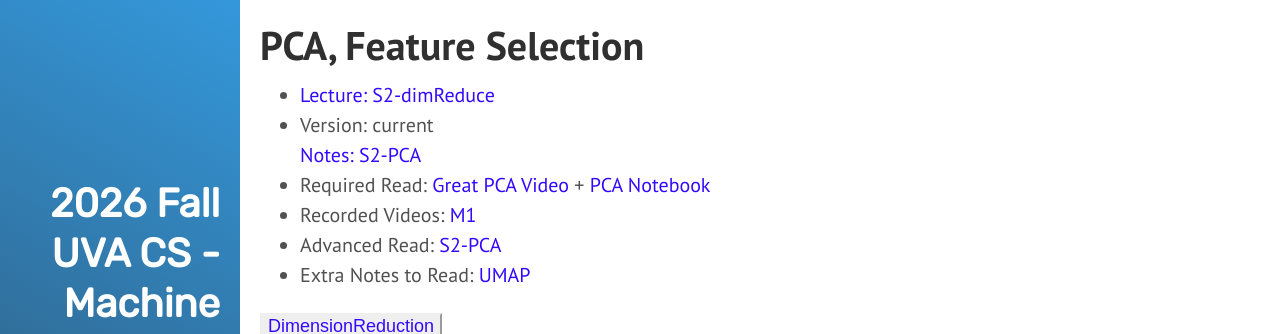
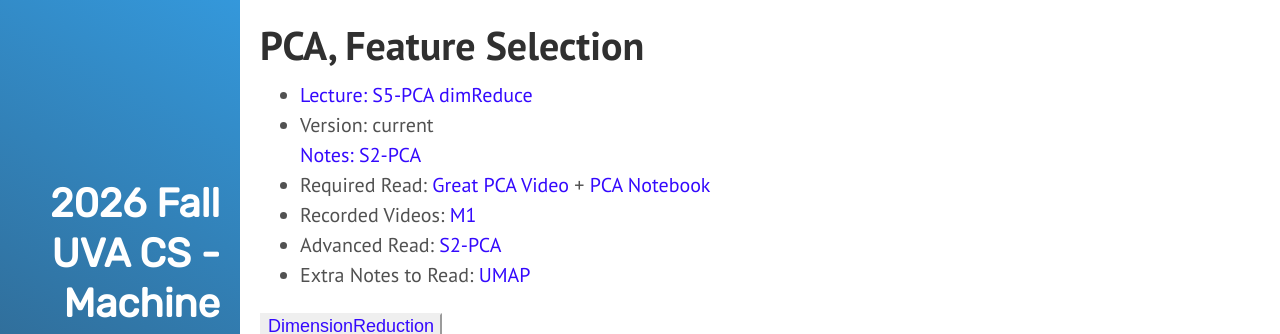
Before and after one commit to qiyanjun/2026Fall-UVA-CS-MachineLearningDeep, a Jekyll site: the page built from _contents/S5-L06-PCA.md, in a window 1280 px wide and 900 px high. Shown: the top 334 px of the window. Built offline with Jekyll 4.4.1, drawn with Linux system fonts in a browser that asks for light colours.

Commit message:
minor reordering

```diff
--- a/_contents/S2-L06-PCA.md
+++ b/_contents/S5-L06-PCA.md
@@ -2,7 +2,7 @@
 LOrder: 220
 layout: post
 title: PCA, Feature Selection
-lecture: S2-dimReduce
+lecture: S5-PCA dimReduce
 extraContent:  S2-PCA
 notes: <a href="https://www.youtube.com/watch?v=FgakZw6K1QQ&list=PLblh5JKOoLUICTaGLRoHQDuF_7q2GfuJF&index=24">Great PCA Video</a> + <a href="https://github.com/qiyanjun/2026Fall-UVA-CS-MachineLearningDeep/blob/main/notebook/L14_PCA_face_IRIS.ipynb"> PCA Notebook </a>
 morenotes: <a href="https://umap-learn.readthedocs.io/en/latest/"> UMAP </a>
```
Also changed, not shown: _contents/S1-L07-FS.md (renamed from _contents/S2-L07-FS.md).
